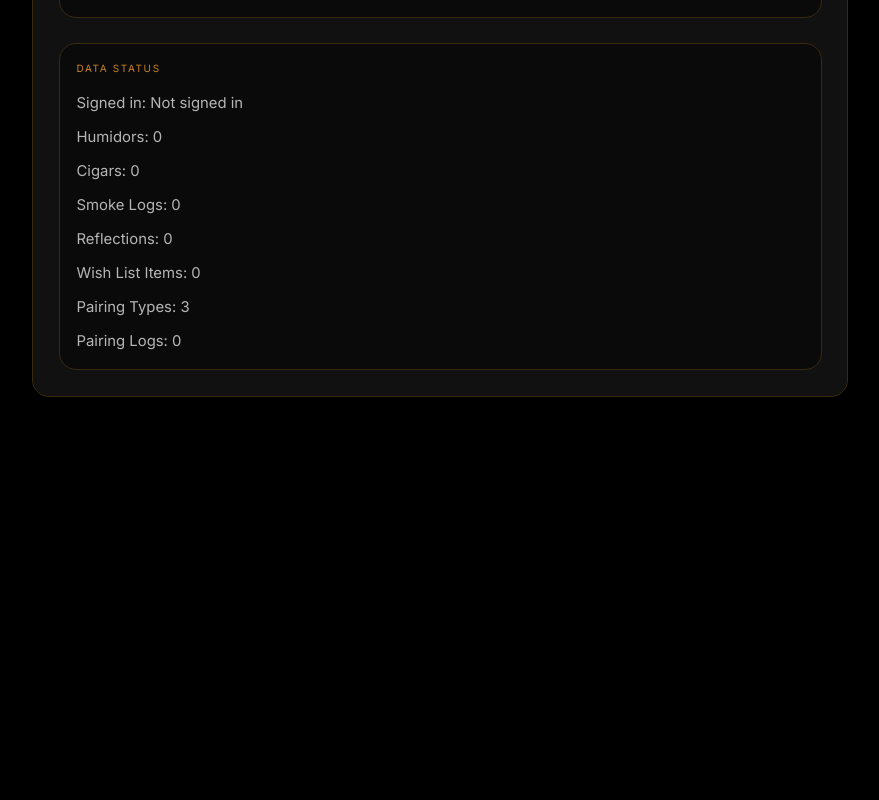
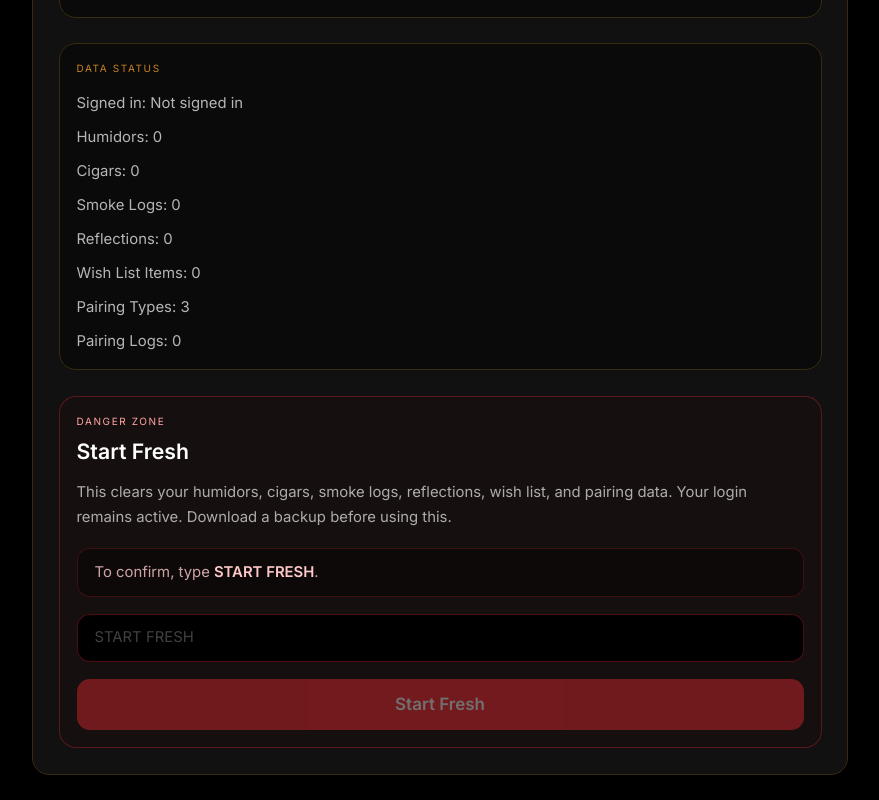
Before and after one commit to 300longdistance/my-cigar-cellar, a Next.js app: page /settings in a window 1280 px wide. Shown: the part 402-1202 px from the top of the page, without its empty margins (200-1079 px from the left). Before the commit the page ends 824 px from the top, so only its background shows below. Built offline with nearby package versions, Linux system fonts and the light colour scheme; no server answers.

Commit message:
Put erase data function in

```diff
--- a/src/app/settings/page.tsx
+++ b/src/app/settings/page.tsx
@@ -34,8 +34,11 @@ export default function SettingsPage() {
     setQuickLogSelection,
   } = useCigarApp();
 
-  const [importMessage, setImportMessage] = useState('');
+    const [importMessage, setImportMessage] = useState('');
   const [isImporting, setIsImporting] = useState(false);
+  const [resetConfirmText, setResetConfirmText] = useState('');
+  const [resetMessage, setResetMessage] = useState('');
+  const [isResetting, setIsResetting] = useState(false);
 
   function downloadJsonBackup() {
     const backup = {
@@ -74,7 +77,7 @@ export default function SettingsPage() {
     URL.revokeObjectURL(url);
   }
 
-  async function handleImportBackup(event: ChangeEvent<HTMLInputElement>) {
+      async function handleImportBackup(event: ChangeEvent<HTMLInputElement>) {
     const file = event.target.files?.[0];
 
     if (!file) return;
@@ -103,7 +106,6 @@ export default function SettingsPage() {
       const nextPairingLogs = Array.isArray(data.pairingLogs)
         ? data.pairingLogs
         : [];
-      const nextQuickLogSelection = data.quickLogSelection ?? null;
 
       setHumidors(nextHumidors);
       setCigars(nextCigars);
@@ -112,24 +114,7 @@ export default function SettingsPage() {
       setWishList(nextWishList);
       setPairingTypes(nextPairingTypes);
       setPairingLogs(nextPairingLogs);
-      setQuickLogSelection(nextQuickLogSelection);
-
-      localStorage.setItem('humidors', JSON.stringify(nextHumidors));
-      localStorage.setItem('cigars', JSON.stringify(nextCigars));
-      localStorage.setItem('smokeLogs', JSON.stringify(nextSmokeLogs));
-      localStorage.setItem('smokeReflections', JSON.stringify(nextReflections));
-      localStorage.setItem('wishList', JSON.stringify(nextWishList));
-      localStorage.setItem('pairingTypes', JSON.stringify(nextPairingTypes));
-      localStorage.setItem('pairingLogs', JSON.stringify(nextPairingLogs));
-
-      if (nextQuickLogSelection) {
-        localStorage.setItem(
-          'quickLogSelection',
-          JSON.stringify(nextQuickLogSelection)
-        );
-      } else {
-        localStorage.removeItem('quickLogSelection');
-      }
+      setQuickLogSelection(data.quickLogSelection ?? null);
 
       await Promise.all([
         saveSupabaseHumidors(nextHumidors),
@@ -141,13 +126,61 @@ export default function SettingsPage() {
         saveSupabasePairingLogs(nextPairingLogs),
       ]);
 
-      setImportMessage('Backup imported successfully.');
+      setImportMessage('Backup restored successfully.');
     } catch (error) {
-      console.error('Failed to import backup:', error);
-      setImportMessage('Failed to import backup file.');
+      console.error(error);
+      setImportMessage('Failed to restore backup.');
     } finally {
       setIsImporting(false);
       event.target.value = '';
+    }
+  }
+
+  async function handleStartFresh() {
+    if (resetConfirmText !== 'START FRESH') {
+      setResetMessage('Type START FRESH to confirm.');
+      return;
+    }
+
+    setIsResetting(true);
+    setResetMessage('Clearing app data...');
+
+    try {
+      setHumidors([]);
+      setCigars([]);
+      setSmokeLogs([]);
+      setReflections({});
+      setWishList([]);
+      setPairingTypes([]);
+      setPairingLogs([]);
+      setQuickLogSelection(null);
+
+      localStorage.removeItem('humidors');
+      localStorage.removeItem('cigars');
+      localStorage.removeItem('smokeLogs');
+      localStorage.removeItem('smokeReflections');
+      localStorage.removeItem('wishList');
+      localStorage.removeItem('pairingTypes');
+      localStorage.removeItem('pairingLogs');
+      localStorage.removeItem('quickLogSelection');
+
+      await Promise.all([
+        saveSupabaseHumidors([]),
+        saveSupabaseCigars([]),
+        saveSupabaseSmokeLogs([]),
+        saveSupabaseReflections({}),
+        saveSupabaseWishList([]),
+        saveSupabasePairingTypes([]),
+        saveSupabasePairingLogs([]),
+      ]);
+
+      setResetConfirmText('');
+      setResetMessage('Your cellar has been cleared. You can start fresh.');
+    } catch (error) {
+      console.error('Failed to reset app data:', error);
+      setResetMessage('Failed to clear app data. Try again.');
+    } finally {
+      setIsResetting(false);
     }
   }
 
@@ -216,7 +249,7 @@ export default function SettingsPage() {
             ) : null}
           </div>
 
-          <div className="mt-6 rounded-2xl border border-[#3a2a0f] bg-black/40 p-4">
+                    <div className="mt-6 rounded-2xl border border-[#3a2a0f] bg-black/40 p-4">
             <div className="text-[10px] uppercase tracking-[0.16em] text-[#c8821f]">
               Data Status
             </div>
@@ -232,6 +265,49 @@ export default function SettingsPage() {
               <div>Pairing Logs: {pairingLogs.length}</div>
             </div>
           </div>
+
+          <div className="mt-6 rounded-2xl border border-red-500/30 bg-red-950/10 p-4">
+            <div className="text-[10px] uppercase tracking-[0.16em] text-red-300">
+              Danger Zone
+            </div>
+
+            <h2 className="mt-2 text-xl font-semibold text-white">
+              Start Fresh
+            </h2>
+
+            <p className="mt-3 text-sm leading-6 text-white/65">
+              This clears your humidors, cigars, smoke logs, reflections, wish list,
+              and pairing data. Your login remains active. Download a backup before
+              using this.
+            </p>
+
+            <div className="mt-4 rounded-xl border border-red-500/20 bg-black/40 px-4 py-3 text-sm text-red-200/80">
+              To confirm, type <span className="font-semibold text-red-200">START FRESH</span>.
+            </div>
+
+            <input
+              type="text"
+              value={resetConfirmText}
+              onChange={(event) => setResetConfirmText(event.target.value)}
+              placeholder="START FRESH"
+              className="mt-4 w-full rounded-xl border border-red-500/30 bg-black px-4 py-3 text-sm text-white outline-none placeholder:text-white/25 focus:border-red-400"
+            />
+
+            <button
+              type="button"
+              onClick={handleStartFresh}
+              disabled={isResetting || resetConfirmText !== 'START FRESH'}
+              className="mt-4 w-full rounded-xl bg-red-500 px-5 py-3 font-semibold text-white transition hover:brightness-110 disabled:cursor-not-allowed disabled:opacity-40"
+            >
+              {isResetting ? 'Clearing...' : 'Start Fresh'}
+            </button>
+
+            {resetMessage ? (
+              <div className="mt-4 rounded-xl border border-white/10 bg-black/40 px-4 py-3 text-sm text-white/70">
+                {resetMessage}
+              </div>
+            ) : null}
+          </div>
         </section>
       </div>
     </main>
--- a/src/lib/supabaseAppData.ts
+++ b/src/lib/supabaseAppData.ts
@@ -44,3 +44,9 @@ export async function saveUserAppData<T extends object>(appData: T) {
     throw error;
   }
 }
+export async function resetUserAppData() {
+  await saveUserAppData({
+    humidors: [],
+    cigars: [],
+  });
+}
```
